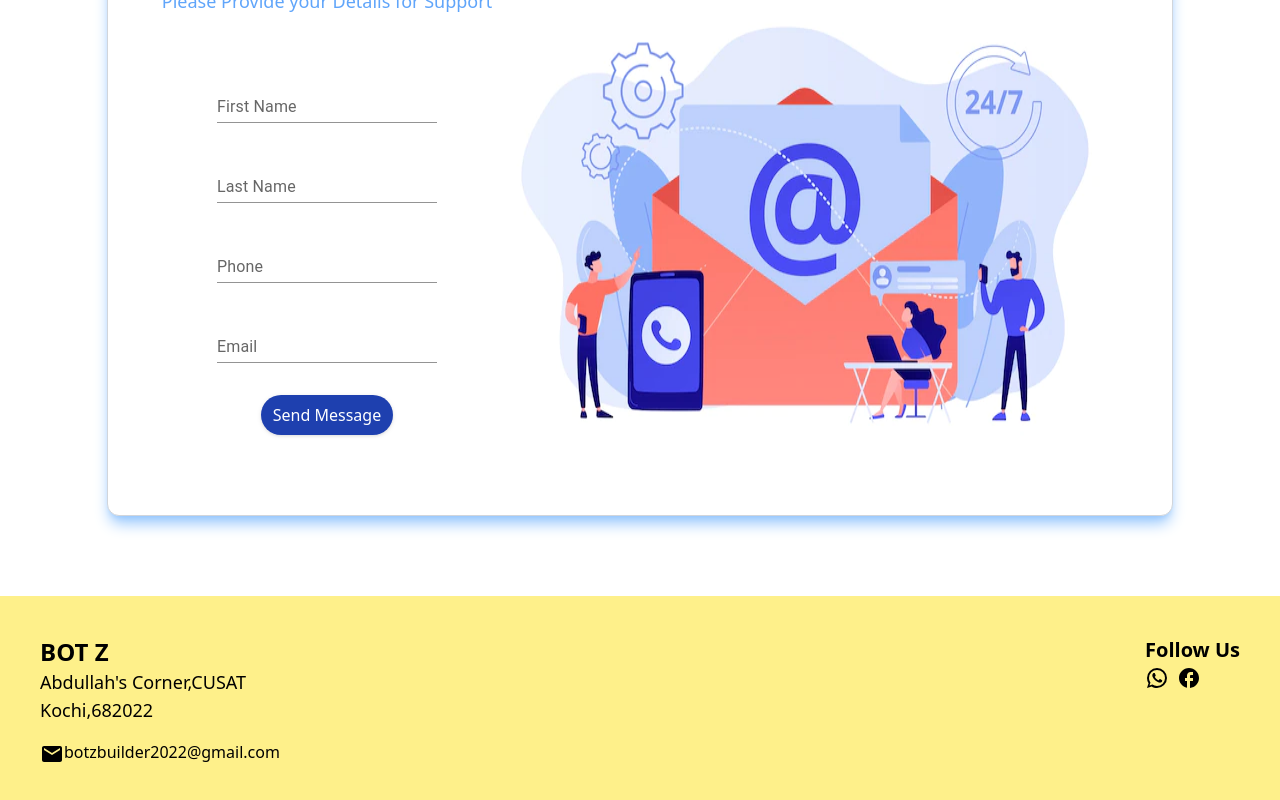
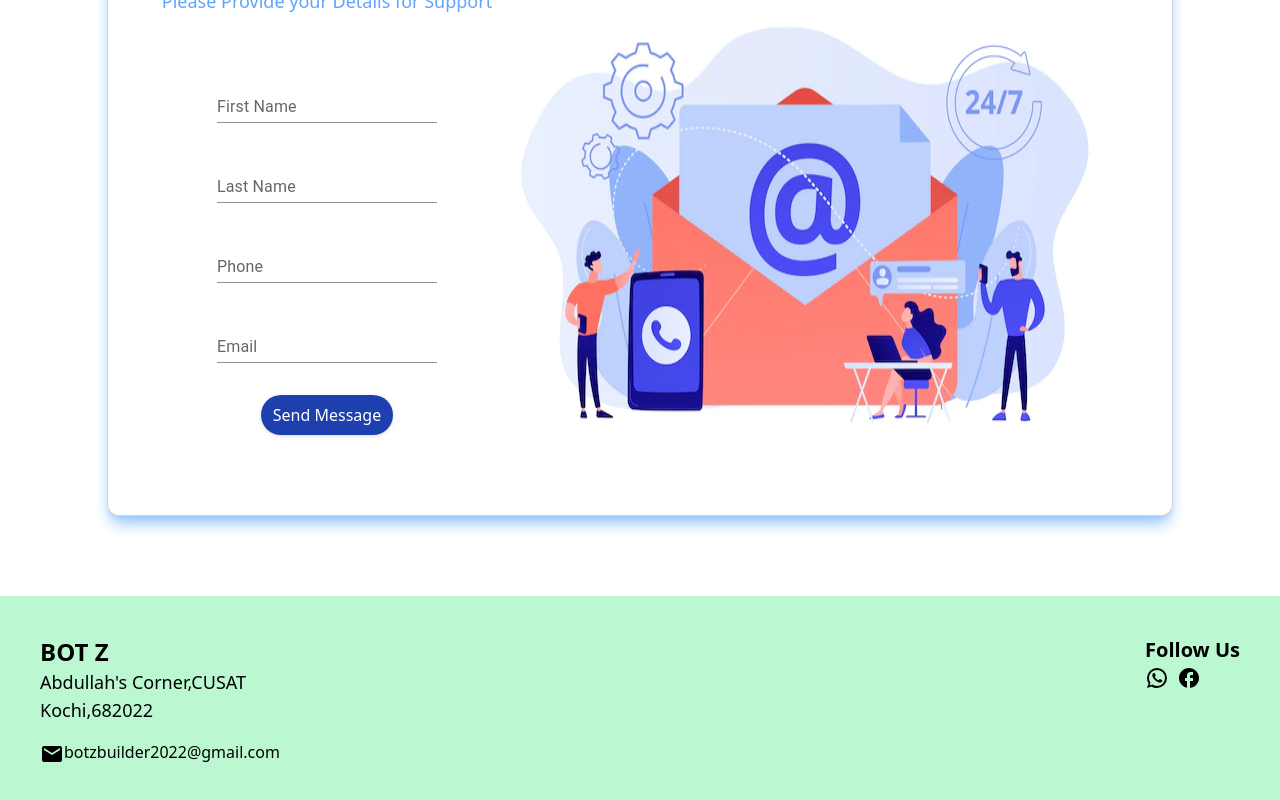
Before and after one commit to VishnuS-2000/BotZ-Builder, a Next.js app: page / in a window 1280 px wide. Shown: the part 2219-3019 px from the top of the page. Built offline with nearby package versions, Linux system fonts and the light colour scheme.

Commit message:
Updated Packages2

```diff
--- a/pages/index.tsx
+++ b/pages/index.tsx
@@ -169,7 +169,7 @@ const Home: NextPage = () => {
 
 
 
-  <div className='bg-yellow-200 px-10 py-10 flex justify-between'>
+  <div className='bg-green-200 px-10 py-10 flex justify-between'>
     <div className="">
 
     <h1 className="text-2xl font-bold">BOT Z</h1>
```
